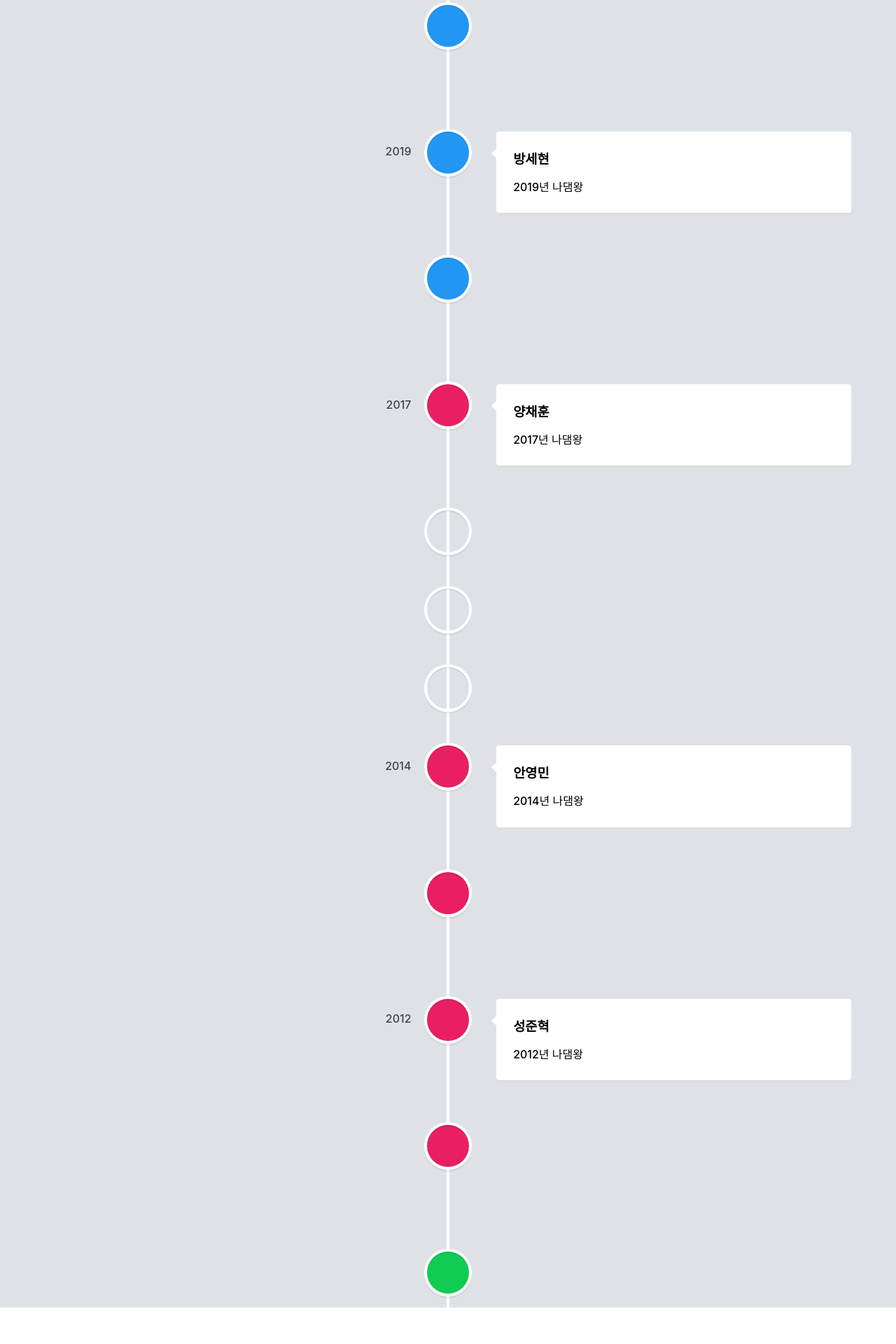
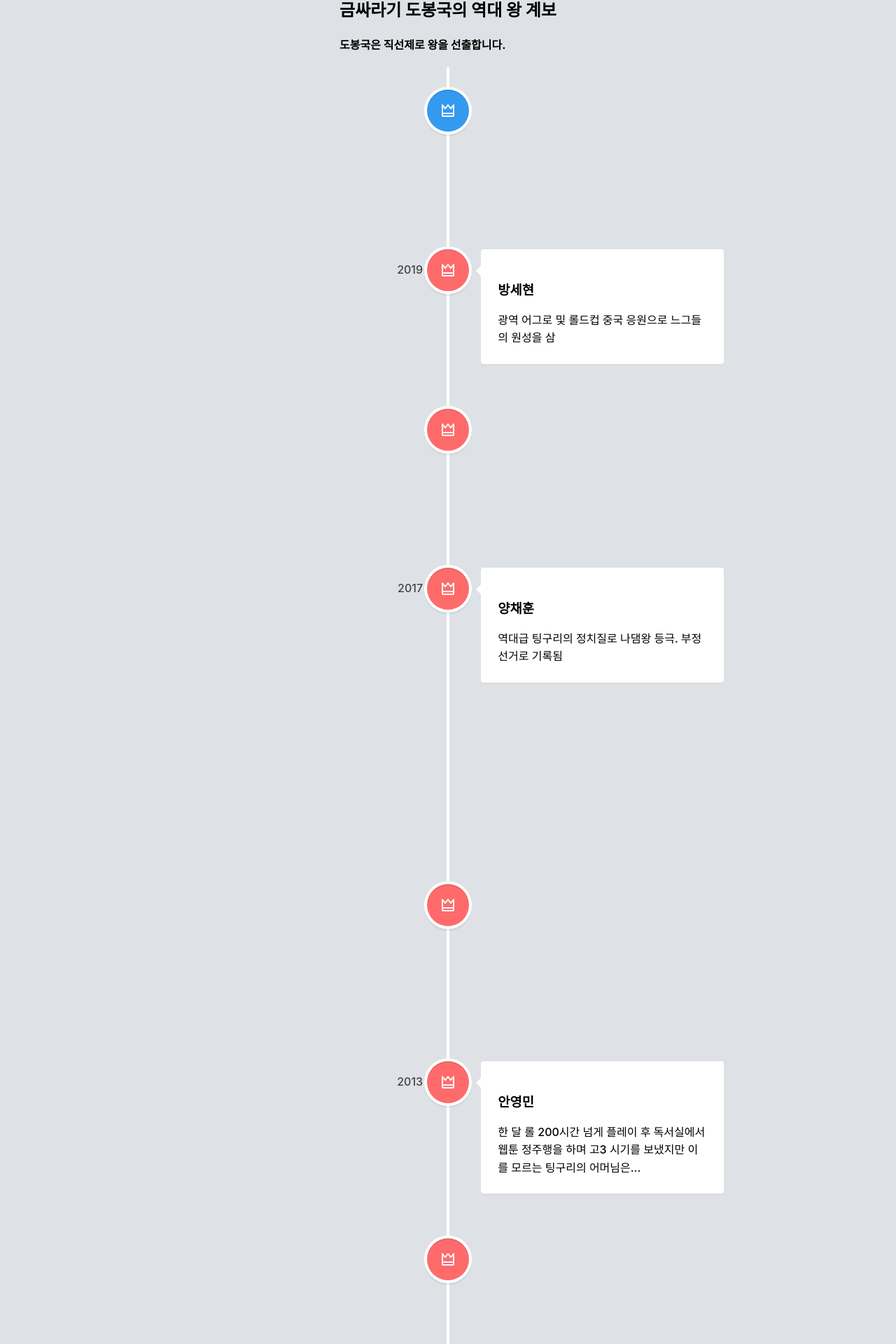
Before and after one commit to Chamy619/Friend_Wiki, a React (Create React App) app: page /genealogy in a window 1280 px wide. Shown: the part 73-1993 px from the top of the page at 70% size. Before the commit the page ends 1941 px from the top, so only its background shows below. Built offline with nearby package versions, Linux system fonts and the light colour scheme.

Commit message:
:sparkles: 나댐왕 계보 컴포넌트 완료

```diff
--- /dev/null
+++ b/src/components/genealogy/GenealogyTemplate.jsx
@@ -0,0 +1,26 @@
+import styled from 'styled-components';
+import palette from '../../lib/style/palette';
+
+const GenealogyTemplateBlock = styled.div`
+  display: flex;
+  flex-direction: column;
+  justify-content: center;
+  align-items: center;
+  background: ${palette.gray[3]};
+  width: 100%;
+`;
+
+const TitleBlock = styled.div`
+  padding: 2rem auto;
+`;
+
+function GenealogyTemplate({ title, content }) {
+  return (
+    <GenealogyTemplateBlock>
+      <TitleBlock>{title}</TitleBlock>
+      {content}
+    </GenealogyTemplateBlock>
+  );
+}
+
+export default GenealogyTemplate;
--- a/src/components/genealogy/Timeline.jsx
+++ b/src/components/genealogy/Timeline.jsx
@@ -1,86 +1,77 @@
 import styled from 'styled-components';
-import { VerticalTimeline, VerticalTimelineElement } from 'react-vertical-timeline-component';
+import { VerticalTimeline } from 'react-vertical-timeline-component';
 import 'react-vertical-timeline-component/style.min.css';
-import palette from '../../lib/style/palette';
+import TimelineElement from './TimelineElement';
 
-const TimelineBlock = styled.div`
-  background: ${palette.gray[3]};
-`;
+const TimelineBlock = styled.div``;
+
+const KINGSDATA = [
+  {
+    name: '안영민',
+    date: 2020,
+    description: '용문 꼰대로 나댐왕 등극. 코로나로 인해 대적수가 없었음.',
+  },
+  {
+    name: '방세현',
+    date: 2019,
+    description: '광역 어그로 및 롤드컵 중국 응원으로 느그들의 원성을 삼',
+  },
+  {
+    name: '오예손',
+    date: 2018,
+    description: '군대 전역 후 미친듯한 폼으로 요즘 군대가 군대냐의 대표 주자',
+  },
+  {
+    name: '양채훈',
+    date: 2017,
+    description: '역대급 팅구리의 정치질로 나댐왕 등극. 부정선거로 기록됨',
+  },
+  {
+    name: '',
+    date: 2015,
+    description: '군대',
+  },
+  {
+    name: '',
+    date: 2016,
+    description: '군대',
+  },
+  {
+    name: '안영민',
+    date: 2014,
+    description:
+      '이 시기 새벽 3~4 시 까지 카톡은 기본. 섹길동 모드로 동에 번쩍 서에 번쩍! 군대까지 공군으로 입대하면서 나댐의 절정을 찍음',
+  },
+  {
+    name: '안영민',
+    date: 2013,
+    description:
+      '한 달 롤 200시간 넘게 플레이 후 독서실에서 웹툰 정주행을 하며 고3 시기를 보냈지만 이를 모르는 팅구리의 어머님은...',
+  },
+  {
+    name: '성준혁',
+    date: 2012,
+    description: '사진 합성의 대가. 특히 느깽이의 사진을 대거 합성하여 느깽이를 웃음벨로 전락시킴',
+  },
+  {
+    name: '오예손',
+    date: 2011,
+    description: '양평 기도 폭격으로 당시 은혜 교회 교인들을 초토화',
+  },
+  {
+    name: '마지막',
+    date: '',
+    description: '마지막',
+  },
+];
 
 function Timeline() {
   return (
     <TimelineBlock>
       <VerticalTimeline>
-        <VerticalTimelineElement
-          className="vertical-timeline-element--work"
-          contentStyle={{ background: 'rgb(33, 150, 243)', color: '#fff' }}
-          contentArrowStyle={{ borderRight: '7px solid rgb(33, 150, 243)' }}
-          date="2020"
-          iconStyle={{ background: 'rgb(33, 150, 243)', color: '#fff' }}
-        >
-          <h3 className="vertical-timeline-element-title">안영민</h3>
-          <p>2020년 나댐왕</p>
-        </VerticalTimelineElement>
-        <VerticalTimelineElement
-          className="vertical-timeline-element--work"
-          date="2019"
-          iconStyle={{ background: 'rgb(33, 150, 243)', color: '#fff' }}
-        >
-          <h3 className="vertical-timeline-element-title">방세현</h3>
-          <p>2019년 나댐왕</p>
-        </VerticalTimelineElement>
-        <VerticalTimelineElement
-          className="vertical-timeline-element--work"
-          date="2018"
-          iconStyle={{ background: 'rgb(33, 150, 243)', color: '#fff' }}
-        >
-          <h3 className="vertical-timeline-element-title">오예손</h3>
-          <p>2018년 나댐왕</p>
-        </VerticalTimelineElement>
-        <VerticalTimelineElement
-          className="vertical-timeline-element--education"
-          date="2017"
-          iconStyle={{ background: 'rgb(233, 30, 99)', color: '#fff' }}
-        >
-          <h3 className="vertical-timeline-element-title">양채훈</h3>
-          <p>2017년 나댐왕</p>
-        </VerticalTimelineElement>
-        <VerticalTimelineElement />
-        <VerticalTimelineElement />
-        <VerticalTimelineElement />
-        <VerticalTimelineElement
-          className="vertical-timeline-element--education"
-          date="2014"
-          iconStyle={{ background: 'rgb(233, 30, 99)', color: '#fff' }}
-        >
-          <h3 className="vertical-timeline-element-title">안영민</h3>
-          <p>2014년 나댐왕</p>
-        </VerticalTimelineElement>
-        <VerticalTimelineElement
-          className="vertical-timeline-element--education"
-          date="2013"
-          iconStyle={{ background: 'rgb(233, 30, 99)', color: '#fff' }}
-        >
-          <h3 className="vertical-timeline-element-title">안영민</h3>
-          <p>2013년 나댐왕</p>
-        </VerticalTimelineElement>
-        <VerticalTimelineElement
-          className="vertical-timeline-element--education"
-          date="2012"
-          iconStyle={{ background: 'rgb(233, 30, 99)', color: '#fff' }}
-        >
-          <h3 className="vertical-timeline-element-title">성준혁</h3>
-          <p>2012년 나댐왕</p>
-        </VerticalTimelineElement>
-        <VerticalTimelineElement
-          className="vertical-timeline-element--education"
-          date="2011"
-          iconStyle={{ background: 'rgb(233, 30, 99)', color: '#fff' }}
-        >
-          <h3 className="vertical-timeline-element-title">오예손</h3>
-          <p>2011년 나댐왕</p>
-        </VerticalTimelineElement>
-        <VerticalTimelineElement iconStyle={{ background: 'rgb(16, 204, 82)', color: '#fff' }} />
+        {KINGSDATA.map((data, index) => (
+          <TimelineElement key={index} name={data.name} date={data.date} description={data.description} index={index} />
+        ))}
       </VerticalTimeline>
     </TimelineBlock>
   );
--- /dev/null
+++ b/src/components/genealogy/TimelineElement.jsx
@@ -0,0 +1,45 @@
+import { VerticalTimelineElement } from 'react-vertical-timeline-component';
+import palette from '../../lib/style/palette';
+import { BiCrown, BiStar } from 'react-icons/bi';
+
+function TimelineElement({ name, date, description, index }) {
+  if (!date) {
+    return (
+      <VerticalTimelineElement
+        iconStyle={{ background: 'rgb(16, 204, 82)', color: palette.gray[0] }}
+        icon={<BiStar />}
+      />
+    );
+  }
+  if (!name) {
+    return <VerticalTimelineElement iconStyle={{ display: 'none' }} />;
+  }
+
+  if (index === 0) {
+    return (
+      <VerticalTimelineElement
+        contentStyle={{ background: palette.blue[5], color: palette.gray[0] }}
+        contentArrowStyle={{ borderRight: `7px solid ${palette.blue[5]}` }}
+        date={date}
+        iconStyle={{ background: palette.blue[5], color: palette.gray[0] }}
+        icon={<BiCrown />}
+      >
+        <h3>{name}</h3>
+        <p>{description}</p>
+      </VerticalTimelineElement>
+    );
+  }
+
+  return (
+    <VerticalTimelineElement
+      date={date}
+      iconStyle={{ background: palette.red[5], color: palette.gray[0] }}
+      icon={<BiCrown />}
+    >
+      <h3>{name}</h3>
+      <p>{description}</p>
+    </VerticalTimelineElement>
+  );
+}
+
+export default TimelineElement;
--- a/src/pages/GenealogyPage.jsx
+++ b/src/pages/GenealogyPage.jsx
@@ -1,11 +1,20 @@
 import HeaderContainer from '../containers/common/HeaderContainer';
 import Timeline from '../components/genealogy/Timeline';
+import GenealogyTemplate from '../components/genealogy/GenealogyTemplate';
 
 function Genealogy() {
   return (
     <>
       <HeaderContainer />
-      <Timeline />
+      <GenealogyTemplate
+        title={
+          <div>
+            <h2>금싸라기 도봉국의 역대 왕 계보</h2>
+            <h4>도봉국은 직선제로 왕을 선출합니다.</h4>
+          </div>
+        }
+        content={<Timeline />}
+      />
     </>
   );
 }
```
